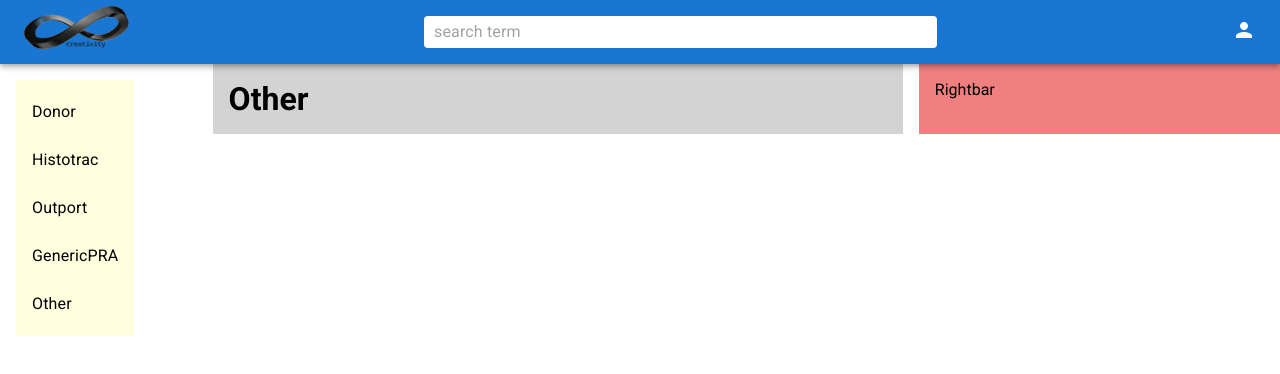
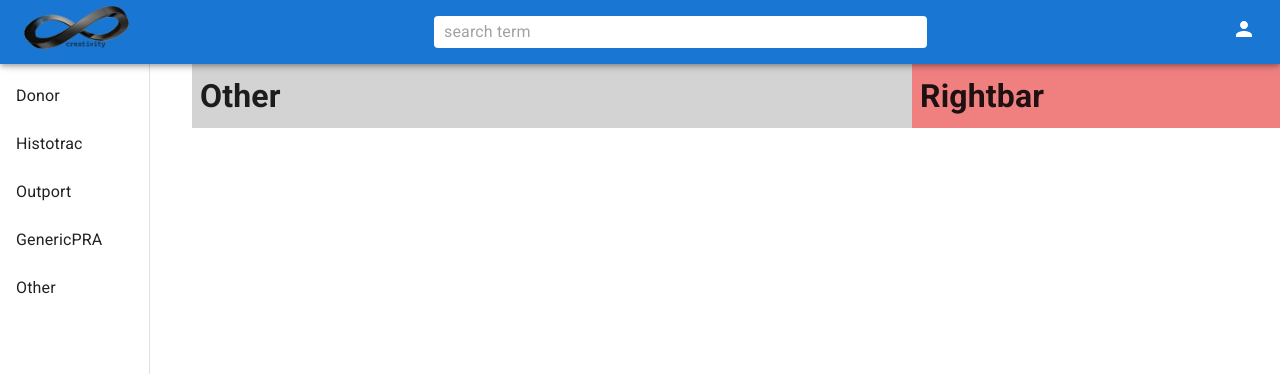
Before and after one commit to lestergut/mui5ex, a React (Create React App) app: page /other in a window 1280 px wide. Shown: the top 374 px of the page. Built offline with nearby package versions, Linux system fonts and the light colour scheme.

Commit message:
Drawer used instead of list and useNavigation hook instead of Link to in router

```diff
--- a/src/App.js
+++ b/src/App.js
@@ -14,7 +14,12 @@ function App() {
    return (
       <Box>
          <Navbar />
-         <Stack direction="row" spacing={2} justifyContent="space-between">
+         <Stack
+            direction="row"
+            spacing={0}
+            justifyContent="space-between"
+            alignItems="flex-start"
+         >
             <Sidebar />
             <Feed>
                <Routes>
--- a/src/components/Feed.js
+++ b/src/components/Feed.js
@@ -7,7 +7,7 @@ const Feed = ({ children }) => {
    const [expanded, setExpanded] = useState(false);
 
    return (
-      <Box bgcolor="lightgrey" flex={4} p={2}>
+      <Box bgcolor="lightgrey" flex={4} p={1}>
          {children}
       </Box>
    );
--- a/src/components/Rightbar.js
+++ b/src/components/Rightbar.js
@@ -5,10 +5,10 @@ const Rightbar = () => {
       <Box
          bgcolor="lightcoral"
          flex={2}
-         p={2}
+         p={1}
          sx={{ display: { xs: 'none', sm: 'block' } }}
       >
-         Rightbar
+         <h1>Rightbar</h1>
       </Box>
    );
 };
--- a/src/components/Sidebar.js
+++ b/src/components/Sidebar.js
@@ -1,5 +1,8 @@
 import {
    Box,
+   CssBaseline,
+   Toolbar,
+   Drawer,
    List,
    ListItem,
    ListItemButton,
@@ -7,30 +10,54 @@ import {
    ListItemText,
 } from '@mui/material';
 import InboxIcon from '@mui/icons-material/Inbox';
-import { Link } from 'react-router-dom';
+import { useNavigate } from 'react-router-dom';
 import { v4 as uuidv4 } from 'uuid';
 
 const LinkPages = ['Donor', 'Histotrac', 'Outport', 'GenericPRA', 'Other'];
+const drawerWidth = 150;
 
 const Sidebar = () => {
+   let navigate = useNavigate();
    return (
       <Box
          flex={1}
-         p={2}
+         p={1}
          sx={{
             display: { xs: 'none', sm: 'block' },
          }}
       >
-         <Box
-            position="fixed"
-            style={{
-               backgroundColor: 'lightyellow',
-            }}
-         >
-            <List>
+         <CssBaseline />
+         <Box position="fixed" bgcolor="primary">
+            <Drawer
+               variant="permanent"
+               sx={{
+                  width: drawerWidth,
+                  flexShrink: 2,
+                  [`& .MuiDrawer-paper`]: {
+                     width: drawerWidth,
+                     boxSizing: 'border-box',
+                  },
+               }}
+            >
+               <Toolbar />
+               <Box sx={{ overflow: 'auto' }}>
+                  <List>
+                     {LinkPages.map((Page) => (
+                        <ListItem key={uuidv4()} disablePadding>
+                           <ListItemButton
+                              onClick={() => navigate(`/${Page.toLowerCase()}`)}
+                           >
+                              <ListItemText primary={Page} />
+                           </ListItemButton>
+                        </ListItem>
+                     ))}
+                  </List>
+               </Box>
+            </Drawer>
+
+            {/*  <List>
                {LinkPages.map((Page) => (
                   <ListItem disablePadding key={uuidv4()}>
-                     {/* <ListItemButton component="a" href="#home"> */}
                      <Link
                         to={`/${Page.toLowerCase()}`}
                         component={Page}
@@ -40,15 +67,12 @@ const Sidebar = () => {
                         }}
                      >
                         <ListItemButton>
-                           {/* <ListItemIcon>
-                              <InboxIcon />
-                           </ListItemIcon> */}
                            <ListItemText primary={Page} />
                         </ListItemButton>
                      </Link>
                   </ListItem>
                ))}
-            </List>
+            </List> */}
          </Box>
       </Box>
    );
```
